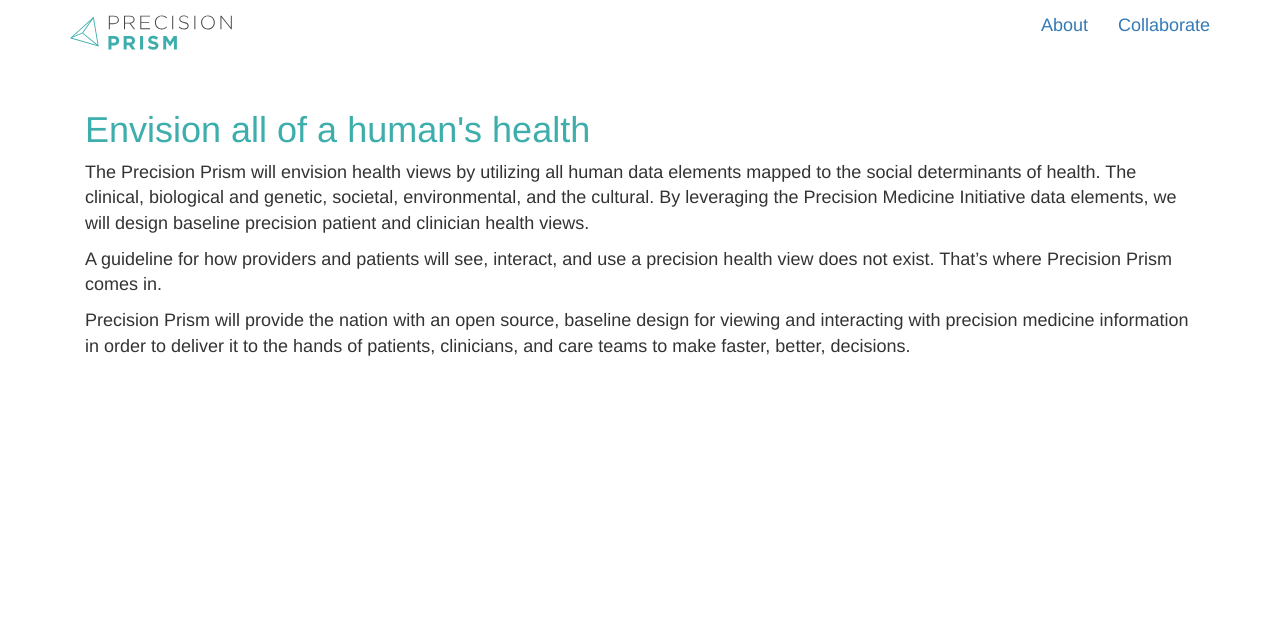
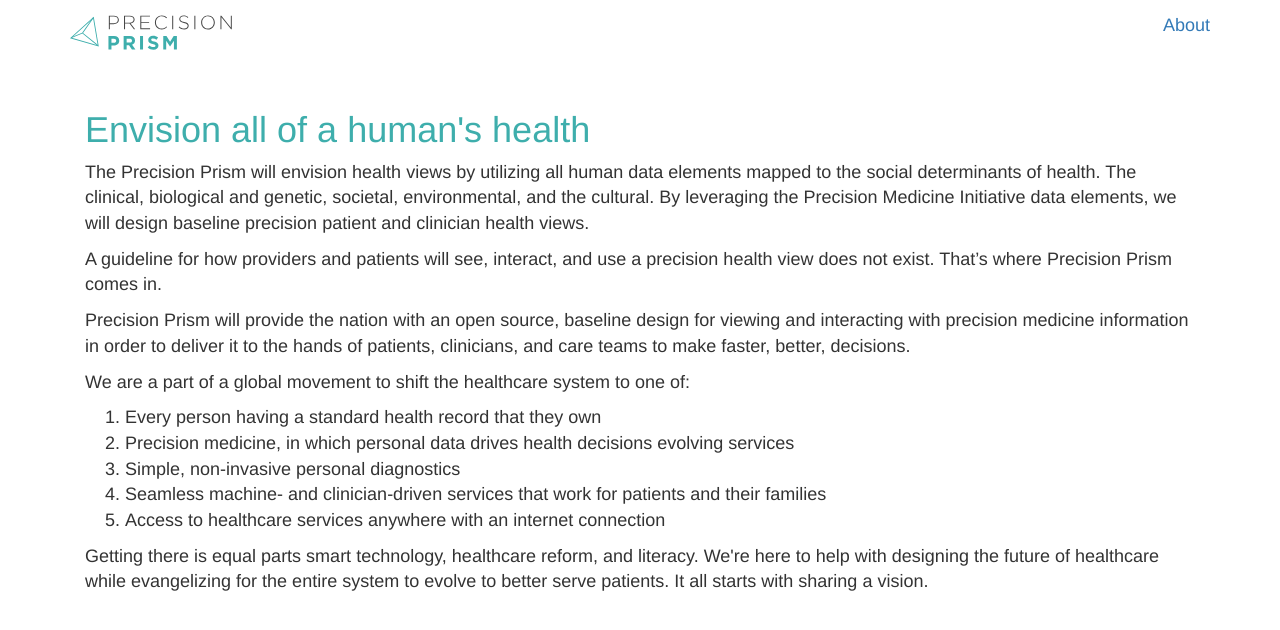
Before and after one commit to goinvo/PrecisionPrism, a Jekyll site: the page built from docs/index.html, in a window 1280 px wide. Shown: the top 630 px of the page. Built offline with Jekyll 4.4.1, drawn with Linux system fonts in a browser that asks for light colours; nearby versions of some CDN libraries.

Commit message:
Content tweaks, trimming for v0001 release.

```diff
--- a/docs/_config.yml
+++ b/docs/_config.yml
@@ -8,7 +8,6 @@
 #  use site.url only inside the web feed template (e.g. requires full url incl. protocol)
 path:
 url:  'http://precisionprism.org'
-
 
 
 ########
--- a/docs/_layouts/default.html
+++ b/docs/_layouts/default.html
@@ -25,8 +25,7 @@
         </div>
         <div id="navbar" class="collapse navbar-collapse">
           <ul class="nav navbar-nav navbar-right">
-            <li class="active"><a href="../about.html">About</a></li>
-            <li><a href="../collaborate.html">Collaborate</a></li>
+            <li><a href="../about.html">About</a></li>
           </ul>
         </div><!--/.nav-collapse -->
       </div>
--- a/docs/about.html
+++ b/docs/about.html
@@ -17,8 +17,8 @@
 	<li>EHR vendor or hospital system adopts the precision health view.</li>
 </ul>
 
-<h3>Who We Are</h3>
+<h2>We Are</h2>
 
-<p><a href="{site.author.url">GoInvo</a> helps healthcare technology companies design magical software for personalized medicine. We work with organizations such as 3M, Johnson &amp; Johnson, Walgreens, Mount Sinai Hospital, Partners Healthcare, and AstraZeneca. We're located in Arlington, Massachusetts.</p>
+<p><a href="{{ site.author.url }}">GoInvo</a> helps healthcare technology companies design magical software for precision medicine. We work with organizations such as 3M, Johnson &amp; Johnson, Walgreens, Mount Sinai Hospital, Partners Healthcare, and WuXi NextCODE. We're located in Boston, Massachusetts.</p>
 
-<p><a href="mailto:{site.author.email}">info@goinvo.com</a></p>
+<p><a href="mailto:{{ site.author.email }}">info@goinvo.com</a></p>
--- a/docs/index.html
+++ b/docs/index.html
@@ -10,3 +10,15 @@
 <p>A guideline for how providers and patients will see, interact, and use a precision health view does not exist. That’s where Precision Prism comes in.</p>
 
 <p>Precision Prism will provide the nation with an open source, baseline design for viewing and interacting with precision medicine information in order to deliver it to the hands of patients, clinicians, and care teams to make faster, better, decisions.</p>
+
+<p>We are a part of a global movement to shift the healthcare system to one of:</p>
+
+<ol>
+	<li>Every person having a standard health record that they own</li>
+	<li>Precision medicine, in which personal data drives health decisions evolving services</li>
+	<li>Simple, non-invasive personal diagnostics</li>
+	<li>Seamless machine- and clinician-driven services that work for patients and their families</li>
+	<li>Access to healthcare services anywhere with an internet connection</li>
+</ol>
+
+<p>Getting there is equal parts smart technology, healthcare reform, and literacy. We're here to help with designing the future of healthcare while evangelizing for the entire system to evolve to better serve patients. It all starts with sharing a vision.</p>
```
